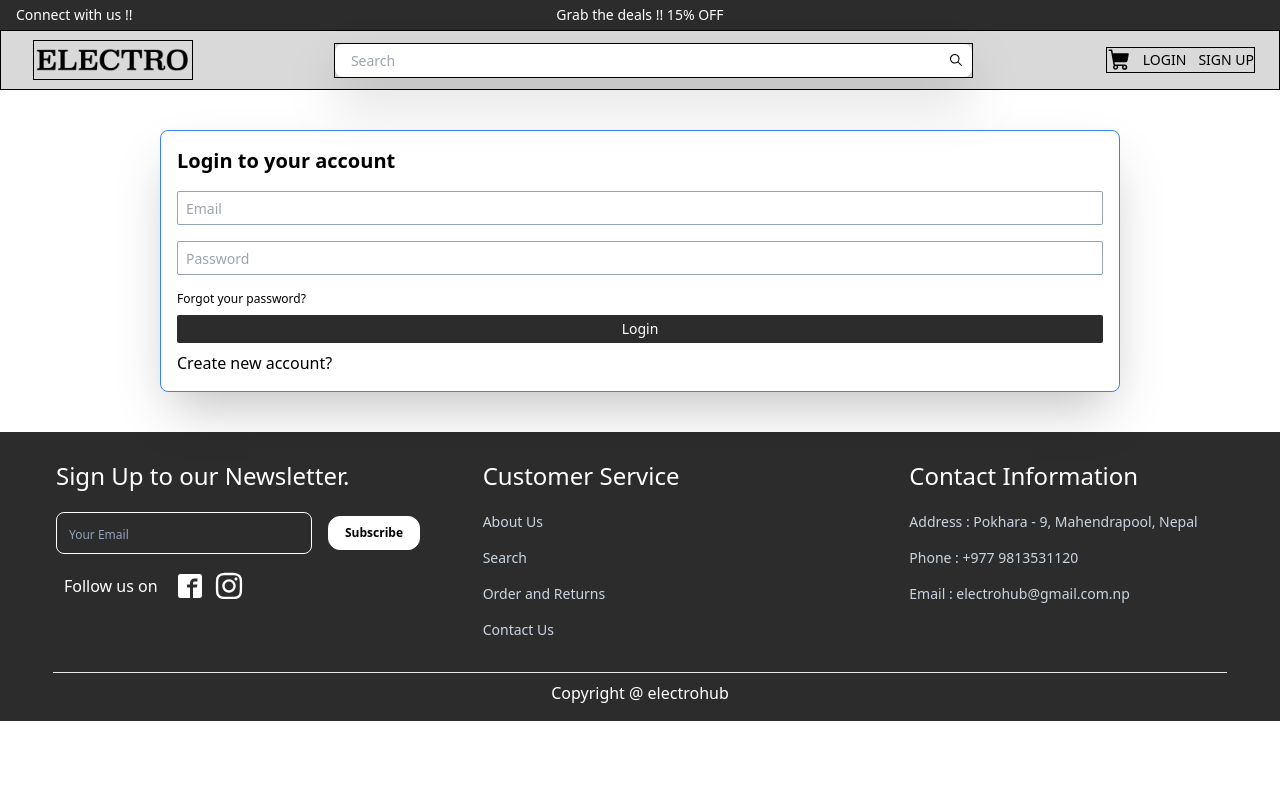
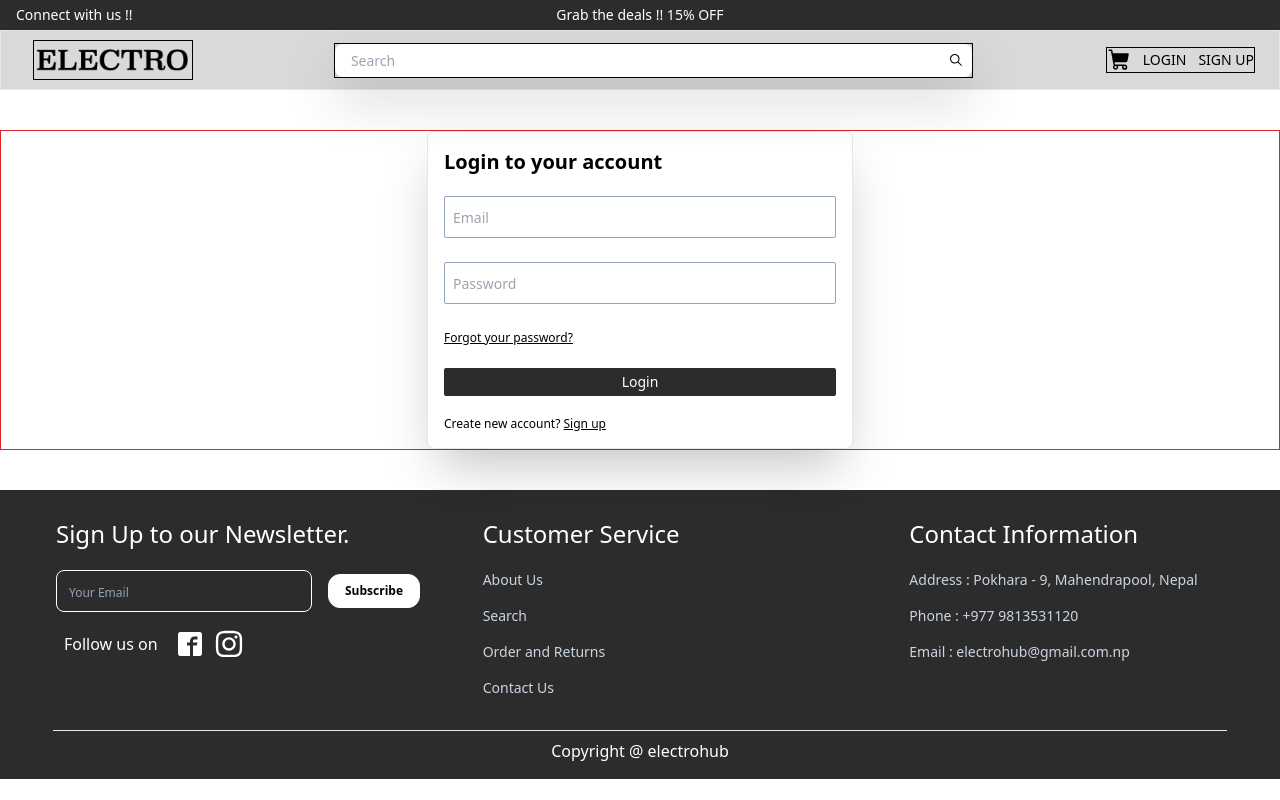
Before and after one commit to AyushKazi/FYP, a React (Vite) app in the folder frontend/: page / in a window 1280 px wide. Built offline with nearby package versions, Linux system fonts and the light colour scheme.

Commit message:
login enhancement

```diff
--- a/frontend/src/components/LogIn/Login.jsx
+++ b/frontend/src/components/LogIn/Login.jsx
@@ -3,33 +3,48 @@ import React from "react";
 export const Login = () => {
   return (
     <>
-      <div className="flex justify-center items-center my-10 h-[-100px] ">
-        <div className="border border-blue-500 p-4 rounded-lg shadow-2xl w-3/4  ">
+      <div className="flex border border-red-600  justify-center items-center my-10 h-[-100px] ">
+        <div className="border  p-4 rounded-lg shadow-2xl w-3/4 sm:w-2/3 space-y-5 md:w-1/2 lg:w-1/3  ">
           <h1 className="text-xl  mb-4 font-semibold">Login to your account</h1>
 
           {/* input fields */}
-          <div className=" space-y-4">
+          <div className=" space-y-6">
             {/* email */}
             <input
               type="email"
               id="email"
-              className="email border border-slate-400 block rounded-sm w-full py-1 px-2 placeholder:text-sm focus:shadow-lg  focus:outline-slate-400 "
+              className="email border border-slate-400 block rounded-sm w-full py-2 px-2 placeholder:text-sm focus:shadow-lg  focus:outline-slate-400 "
               placeholder="Email"
+              required
             />
             {/* password */}
             <input
               type="password"
               id="password"
-              className=" border border-slate-400 block rounded-sm w-full py-1 px-2 placeholder:text-sm focus:shadow-lg  focus:outline-slate-400 "
+              className=" border border-slate-400 block rounded-sm w-full py-2 px-2 placeholder:text-sm focus:shadow-lg  focus:outline-slate-400 "
               placeholder="Password"
+              required
             />
-
-            <p className="forgot text-xs">Forgot your password?</p>
           </div>
-          <button className="login bg-[#2C2C2C] text-white my-2 rounded-sm text-sm p-1 w-full">
+          <div>
+            <a href="#" className="forgot text-xs underline underline-offset-1">
+              Forgot your password?
+            </a>
+          </div>
+          <button
+            type="submit"
+            className="login bg-[#2C2C2C] text-white my-4 rounded-sm text-sm p-1 w-full"
+          >
             Login
           </button>
-          <p className="forgot">Create new account? </p>
+          <div className="text-xs">
+            <p className="forgot">
+              Create new account?{" "}
+              <a href="#" className="signup underline underline-offset-1">
+                Sign up
+              </a>
+            </p>
+          </div>
         </div>
       </div>
     </>
--- a/frontend/src/components/NavBar.jsx
+++ b/frontend/src/components/NavBar.jsx
@@ -19,7 +19,7 @@ const NavBar = () => {
       </div>
 
       {/* Middle */}
-      <div className="mid h-[60px] flex justify-between items-center border border-black bg-[#D9D9D9] ">
+      <div className="mid h-[60px] flex justify-between items-center border border-slate-200 bg-[#D9D9D9] ">
         <img
           src={logo}
           alt=""
```
